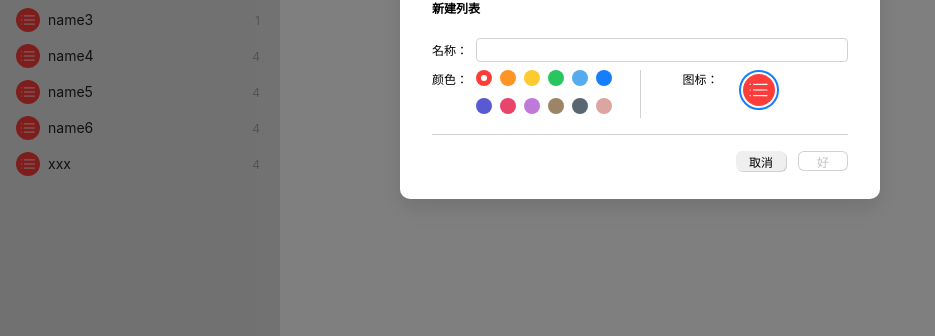
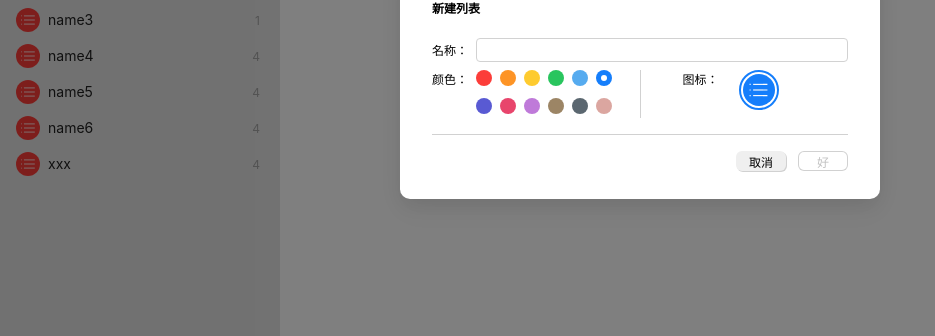
Before and after one commit to nppp1990/easy-todo, a Vue app: page / in a window 1280 px wide. Both pictures are taken after a click on the element "添加列表". Shown: the part 319-655 px from the top of the page, without its empty margins (0-935 px from the left). Built offline with nearby package versions, Linux system fonts and the light colour scheme.

Commit message:
图标气泡

```diff
--- a/src/assets/style/type-dialog.scss
+++ b/src/assets/style/type-dialog.scss
@@ -63,7 +63,6 @@
               width: 16px;
               height: 16px;
               border-radius: 50%;
-              background-color: red;
               position: relative;
 
               .select-dot {
@@ -110,8 +109,6 @@
               height: 100%;
             }
           }
-
-
         }
       }
 
@@ -167,3 +164,38 @@
 
 
 }
+
+.el-popper.is-light .el-popper__arrow::before {
+  background-color: #dadada;
+}
+.el-popper.is-light {
+  background-color: #dadada;
+  padding: 4px;
+  .type-grid {
+    display: grid;
+    grid-template-columns: repeat(6, 44px);
+    grid-template-rows: repeat(10, 44px);
+    //background-color: red;
+
+    .icon-wrapper {
+      width: 36px;
+      height: 36px;
+      border-radius: 50%;
+      border: 1px solid #808080;
+      display: flex;
+      justify-content: center;
+      align-items: center;
+      padding: 2px;
+      margin: 4px;
+
+      .icon {
+        width: 100%;
+        height: 100%;
+      }
+    }
+
+    .icon-wrapper.unselected {
+      border-color: transparent;
+    }
+  }
+}
--- a/src/components/common/CircleIcon.vue
+++ b/src/components/common/CircleIcon.vue
@@ -1,6 +1,6 @@
 <template>
   <div :style="`background-color: ${color};`">
-    <img src="../../assets/svg/ic_type_white0.svg" alt="">
+    <img :src="`src/assets/svg/${svgName}.svg`" alt="">
   </div>
 </template>
 <script>
@@ -10,6 +10,10 @@ export default {
     color: {
       type: String,
       default: '#157efb'
+    },
+    svgName: {
+      type: String,
+      default: 'ic_type_white0'
     }
   }
 }
--- a/src/components/menu/MenuLayout.vue
+++ b/src/components/menu/MenuLayout.vue
@@ -22,10 +22,12 @@
       <span @click="showCreateTypeDialog = true">添加列表</span>
     </div>
     <el-dialog v-model="showCreateTypeDialog"
+               :close-on-click-modal="false"
                width="480px"
+               @closed="onDialogAnimationEnd"
                :show-close="false"
                align-center>
-      <type-dialog-layout @close="onDialogClosed" />
+      <type-dialog-layout @close="onDialogClosed" ref="dialogContent"/>
     </el-dialog>
   </div>
 </template>
@@ -62,6 +64,9 @@ export default {
       } else {
         console.log('----close dialog')
       }
+    },
+    onDialogAnimationEnd() {
+      this.$refs.dialogContent.reset()
     }
   }
 }
--- a/src/components/menu/TypeDialogLayout.vue
+++ b/src/components/menu/TypeDialogLayout.vue
@@ -9,7 +9,7 @@
       <div class="color-layout">
         <span>颜色：</span>
         <div class="color-grid">
-          <div v-for="i in 12" class="circle-color" :key="i" :style="`background-color: ${colorList[i - 1]}`"
+          <div v-for="i in typeIconSize" class="circle-color" :key="i" :style="`background-color: ${colorList[i - 1]}`"
                @click="onClickColorItem(i)">
             <div v-show="i === currentColorIndex" class="select-dot"></div>
           </div>
@@ -18,10 +18,19 @@
       <div class="divider"></div>
       <div class="icon-layout">
         <span>图标：</span>
-        <div class="icon-selector">
-          <circle-icon :color="colorList[currentColorIndex - 1]" class="icon" />
-        </div>
-        <div></div>
+        <el-popover placement="right" :width="274" trigger="click" :visible="showIconList">
+          <template #reference>
+            <div class="icon-selector" @click="showIconList = !showIconList">
+              <circle-icon :color="colorList[currentColorIndex - 1]" class="icon" :svg-name="`ic_type_white${currentIconIndex - 1}`" />
+            </div>
+          </template>
+          <div class="type-grid">
+            <div v-for="index in 70" :key="index" class="icon-wrapper" :class="{'unselected': currentIconIndex !== index}"
+                 @click="onClickIconItem(index)">
+              <circle-icon class="icon" color="#e6e6e6" :svg-name="`ic_type_black${index - 1}`" />
+            </div>
+          </div>
+        </el-popover>
       </div>
     </div>
     <!--    todo:智能列表功能暂时不做-->
@@ -32,12 +41,15 @@
               :type="typeName.length > 0? 'submit' : 'button'">
         好
       </button>
-      <button class="button-no" type="button" @click="$emit('close')">取消</button>
+      <button class="button-no" type="button" @click="onClickCancel">取消</button>
     </div>
   </form>
 </template>
 <script>
 import CircleIcon from "@/components/common/CircleIcon.vue";
+
+const DEFAULT_ICON_INDEX = 1
+const DEFAULT_COLOR_INDEX = 6
 
 export default {
   name: "TypeDialogLayout",
@@ -46,7 +58,9 @@ export default {
   },
   data() {
     return {
-      currentColorIndex: 1,
+      currentColorIndex: DEFAULT_COLOR_INDEX,
+      currentIconIndex: DEFAULT_ICON_INDEX,
+      showIconList: false,
       colorList: [
         '#fc3d39',
         '#fd9426',
@@ -61,20 +75,41 @@ export default {
         '#5b6770',
         '#dba6a0',
       ],
-      typeName: ''
+      typeName: '',
+      typeIconSize: 78
     }
   },
   methods: {
+    reset() {
+      this.typeName = ''
+      this.currentIconIndex = DEFAULT_ICON_INDEX
+      this.currentColorIndex = DEFAULT_COLOR_INDEX
+    },
+
+    onClickCancel() {
+      this.showIconList = false
+      this.$emit('close')
+    },
     onSubmit() {
+      this.showIconList = false
       this.$emit('close', {
         name: this.typeName,
         colorIndex: this.currentColorIndex,
-        color: this.colorList[this.currentColorIndex - 1]
+        color: this.colorList[this.currentColorIndex - 1],
+        svgIndex: this.currentIconIndex,
       })
     },
     onClickColorItem(index) {
       this.currentColorIndex = index
     },
+    onClickIconItem(index) {
+      this.currentIconIndex = index
+      this.showIconList = false
+    },
+    // todo 点击气泡外部、关闭iconList
+    onClickForm() {
+      this.showIconList = false
+    }
   }
 }
 </script>
```
